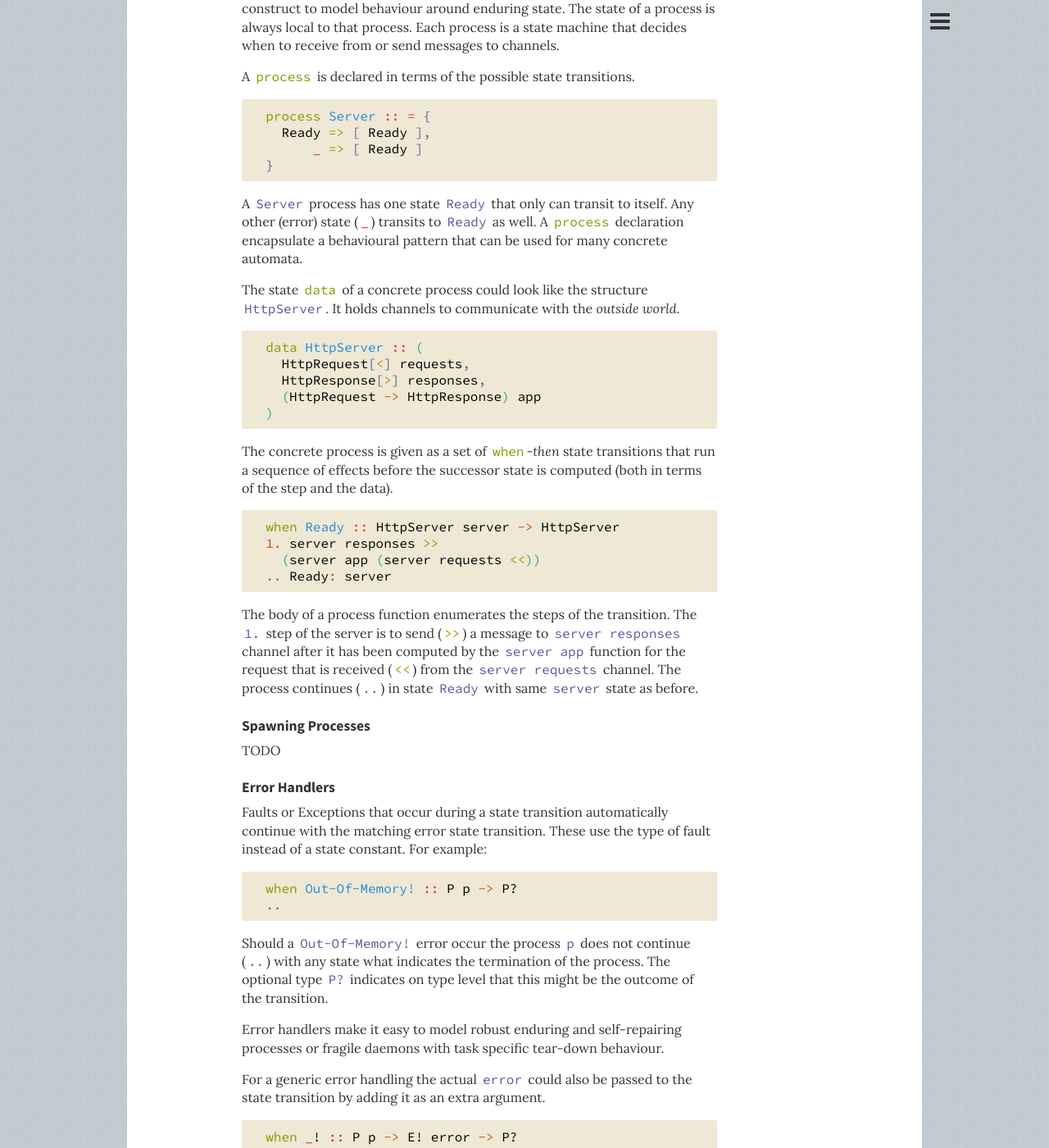
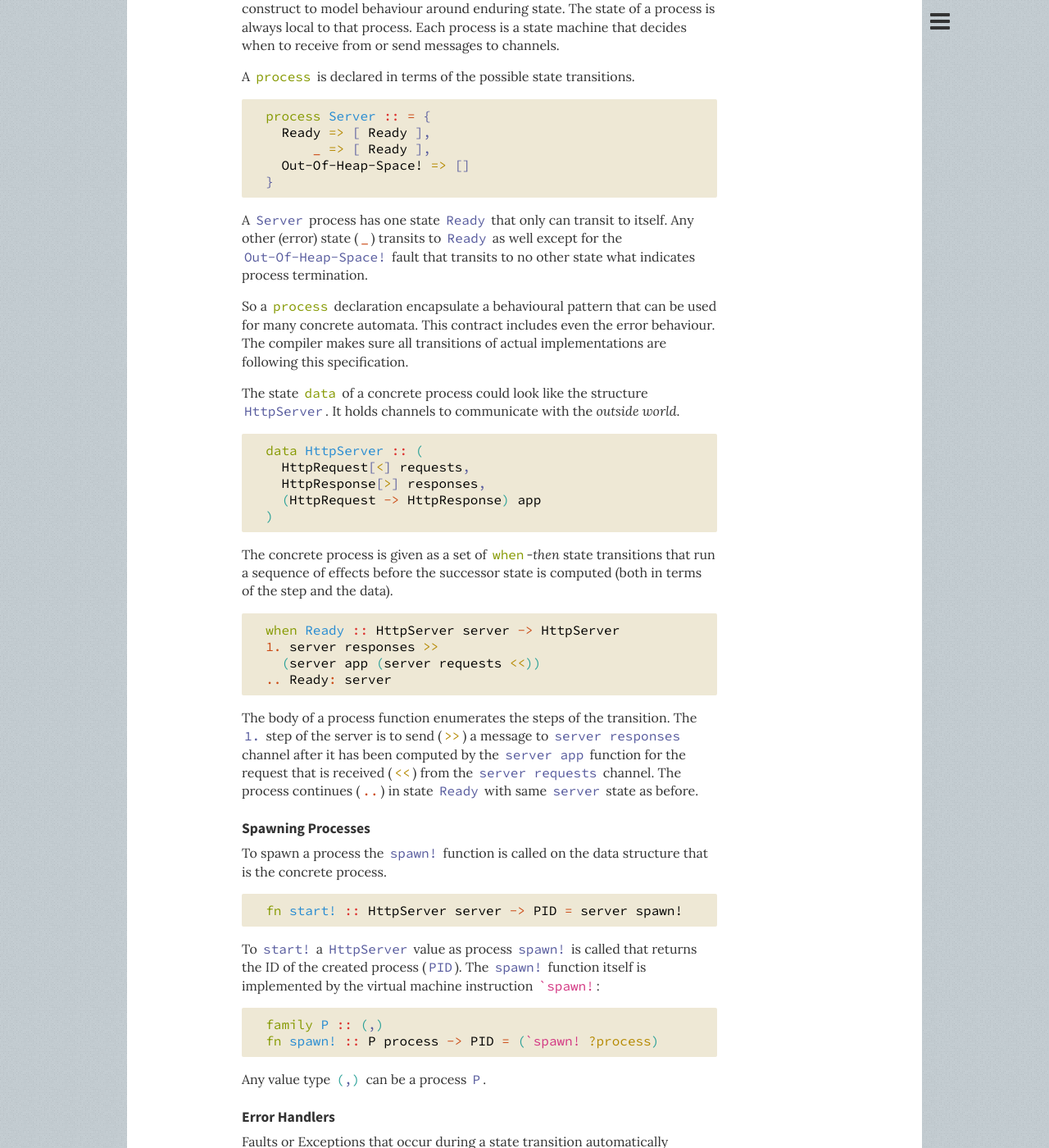
Before and after one commit to bruno-lang/bruno-lang.github.io, a Jekyll site: the page built from in-a-nutshell/index.md, in a window 1280 px wide and 1400 px high, scrolled down 27646 px. Shown: the whole window at 82% size. Built offline with Jekyll 4.4.1, drawn with Linux system fonts in a browser that asks for light colours; nearby versions of some CDN libraries; some of the changed text lies outside the part shown.

Commit message:
processes

```diff
--- a/_layouts/default.html
+++ b/_layouts/default.html
@@ -25,7 +25,7 @@ function highlight(_, html) {
    return html
 	.replace(/([a-z]+\s+)([-a-zA-Z0-9]+[!?]?)(\s*(\[[^\]]+\]\s*)?::)/g, "$1<def>$2</def>$3")
 	.replace(/([a-z]+\s+)([-a-zA-Z0-9]+)(\s*\<def\>[A-Z][0-9]?\<\/def\>\s*(\[[^\]]+\]\s*)?::)/g, "$1<def>$2</def>$3")
-	.replace(/(\s|^)(unit|dimension|data|fn|op|protocol|notation|where|ratio|family|system|machine|behaviour|val|proc|when|process|keyword|with|as)(\s|$)/g, '$1<kw>$2</kw>$3')
+	.replace(/((?:^|\n)\s*)(unit|dimension|data|fn|op|protocol|notation|where|ratio|family|system|machine|behaviour|val|proc|when|process|keyword|with|as)(\s|$)/g, '$1<kw>$2</kw>$3')
 
 	.replace(/"([^"]*)"/g, '<lit><ind>\"</ind>$1<ind>\"</ind></lit>')
 	.replace(/'([^,. \)\]\t\n\r]+(\.[^,. \)\]\t\n\r]+)?)/g, "<lit><ind>'</ind>$1</lit>")
--- a/in-a-nutshell/index.md
+++ b/in-a-nutshell/index.md
@@ -1147,13 +1147,19 @@ A `process` is declared in terms of the possible state transitions.
 
 		process Server :: = {
 			Ready => [ Ready ],
-			    _ => [ Ready ]
+			    _ => [ Ready ],
+			Out-Of-Heap-Space! => []
 		}
 
 A `Server` process has one state `Ready` that only can transit to itself.
-Any other (error) state (`_`) transits to `Ready` as well. A `process`
-declaration encapsulate a behavioural pattern that can be used for many concrete
-automata.
+Any other (error) state (`_`) transits to `Ready` as well except for the
+`Out-Of-Heap-Space!` fault that transits to no other state what indicates
+process termination.
+
+So a `process` declaration encapsulate a behavioural pattern that can be used
+for many concrete automata. This contract includes even the error behaviour.
+The compiler makes sure all transitions of actual implementations are following
+this specification.
 
 The state `data` of a concrete process could look like the structure `HttpServer`.
 It holds channels to communicate with the _outside world_.
@@ -1180,21 +1186,31 @@ that is received (`<<`) from the `server requests` channel.
 The process continues (`..`) in state `Ready` with same `server` state as before.
 
 #### Spawning Processes
-
-TODO
+To spawn a process the `spawn!` function is called on the data structure that
+is the concrete process.
+
+		fn start! :: HttpServer server -> PID = server spawn!
+
+To `start!` a `HttpServer` value as process `spawn!` is called that returns
+the ID of the created process (`PID`). The `spawn!` function itself
+is implemented by the virtual machine instruction `` `spawn! ``:
+
+		family P :: (,)
+		fn spawn! :: P process -> PID = (`spawn! ?process)
+
+Any value type `(,)` can be a process `P`.
 
 #### Error Handlers
 Faults or Exceptions that occur during a state transition automatically
 continue with the matching error state transition.
 These use the type of fault instead of a state constant. For example:
 
-		when Out-Of-Memory! :: P p -> P?
+		when Out-Of-Heap-Space! :: HttpServer server -> ()
 		..
 
-Should a `Out-Of-Memory!` error occur the process `p` does not continue (`..`)
-with any state what indicates the termination of the process.
-The optional type `P?` indicates on type level that this might be the outcome
-of the transition.
+The `server` does not continue (`..`) with any state `when` a
+`Out-Of-Heap-Space!` error occurs. This indicates the termination of the process.
+The return type `()` also indicates that the server does not continue.
 
 Error handlers make it easy to model robust enduring and self-repairing
 processes or fragile daemons with task specific tear-down behaviour.
@@ -1202,10 +1218,12 @@ processes or fragile daemons with task specific tear-down behaviour.
 For a generic error handling the actual `error` could also be passed to the
 state transition by adding it as an extra argument.
 
-		when _! :: P p -> E! error -> P?
+		when _! :: HttpServer server -> E! error -> HttpServer?
 
 Any error `_!` is handled by the `when` transition that might result in a
-successor state `P?` or _nothing_ depending on the actual `error`.
+successor state `HttpServer?` or _nothing_ depending on the actual `error`.
+The optional type `HttpServer?` indicates on type level that termination might
+be the outcome of the transition.
 
 #### System Ports and Interfaces
 In a system composed out of processes and channels input devices like mouse and
```
